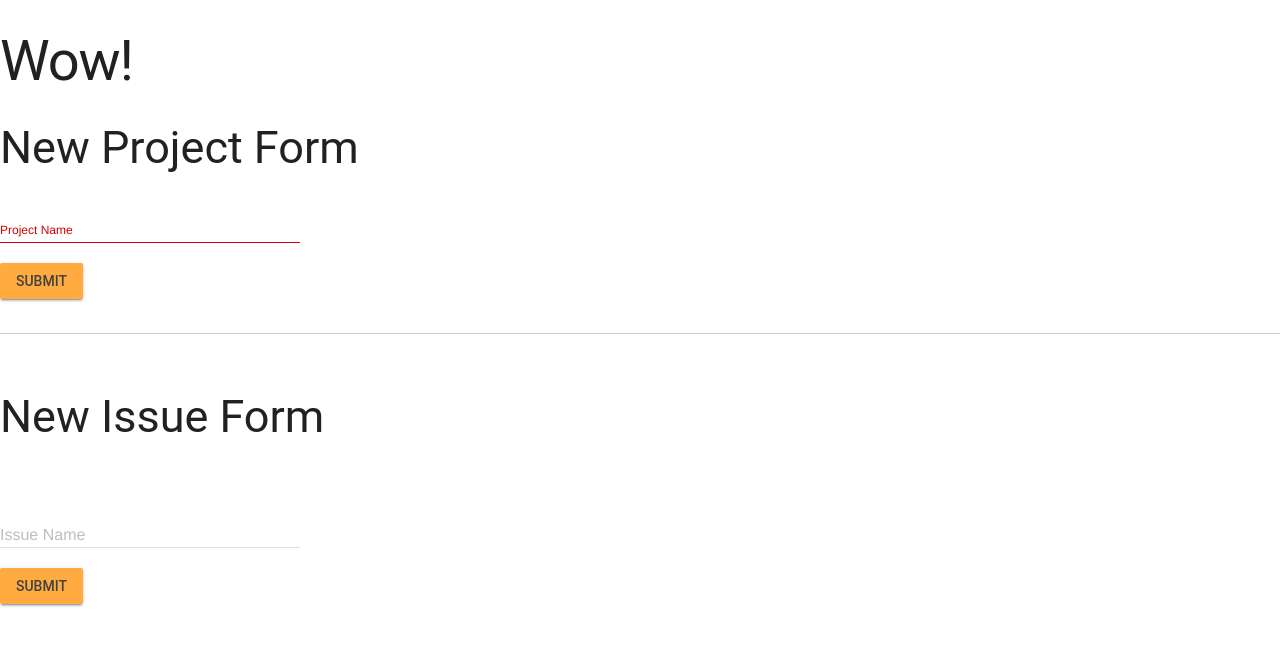
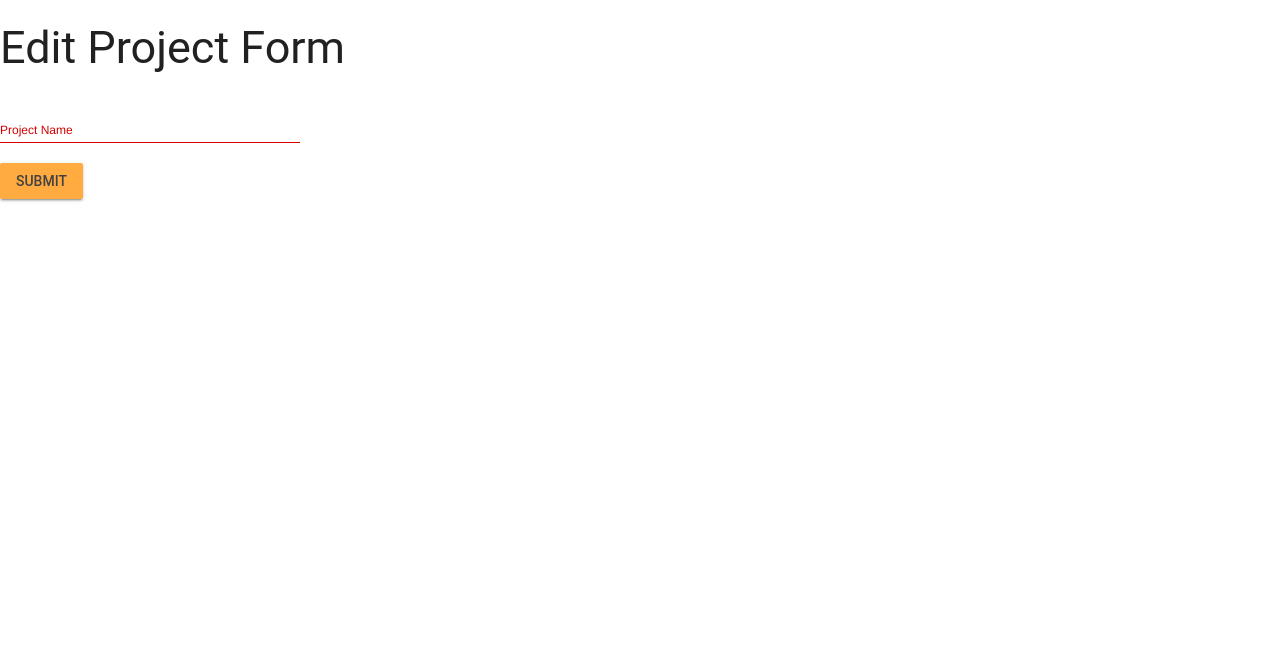
Before and after one commit to regexpressyourself/Todo, a React (Create React App) app in the folder client/: page /edit-project in a window 1280 px wide. Shown: the top 646 px of the page. Built offline with nearby package versions, Linux system fonts and the light colour scheme; no server answers.

Commit message:
Started react routing

```diff
--- a/client/src/components/App.js
+++ b/client/src/components/App.js
@@ -1,13 +1,11 @@
 import React from 'react';
-import Home from './Home';
 
 class App extends React.Component {
     render() {
         return (
             <div>
-            <Home></Home>
+                {React.cloneElement(this.props.children)}
             </div>
-
         )
     }
 }
--- a/client/src/config/routes.js
+++ b/client/src/config/routes.js
@@ -1,7 +1,7 @@
 import React from 'react';
 import App   from '../components/App';
 import Home  from '../components/Home';
-import Home  from '../components/EditProject';
+import EditProject from '../components/EditProject';
 import {Router,
         Route,
         browserHistory,
--- a/client/src/index.js
+++ b/client/src/index.js
@@ -1,9 +1,7 @@
-import React from 'react';
 import ReactDOM from 'react-dom';
-/* import routes from './config/routes';*/
-import App from './components/App';
+import routes from './config/routes';
 
 ReactDOM.render(
-  <App />,
-  document.getElementById('root')
+    routes,
+    document.getElementById('root')
 );
```
Lines whose indentation alone changed are shown as unchanged.
